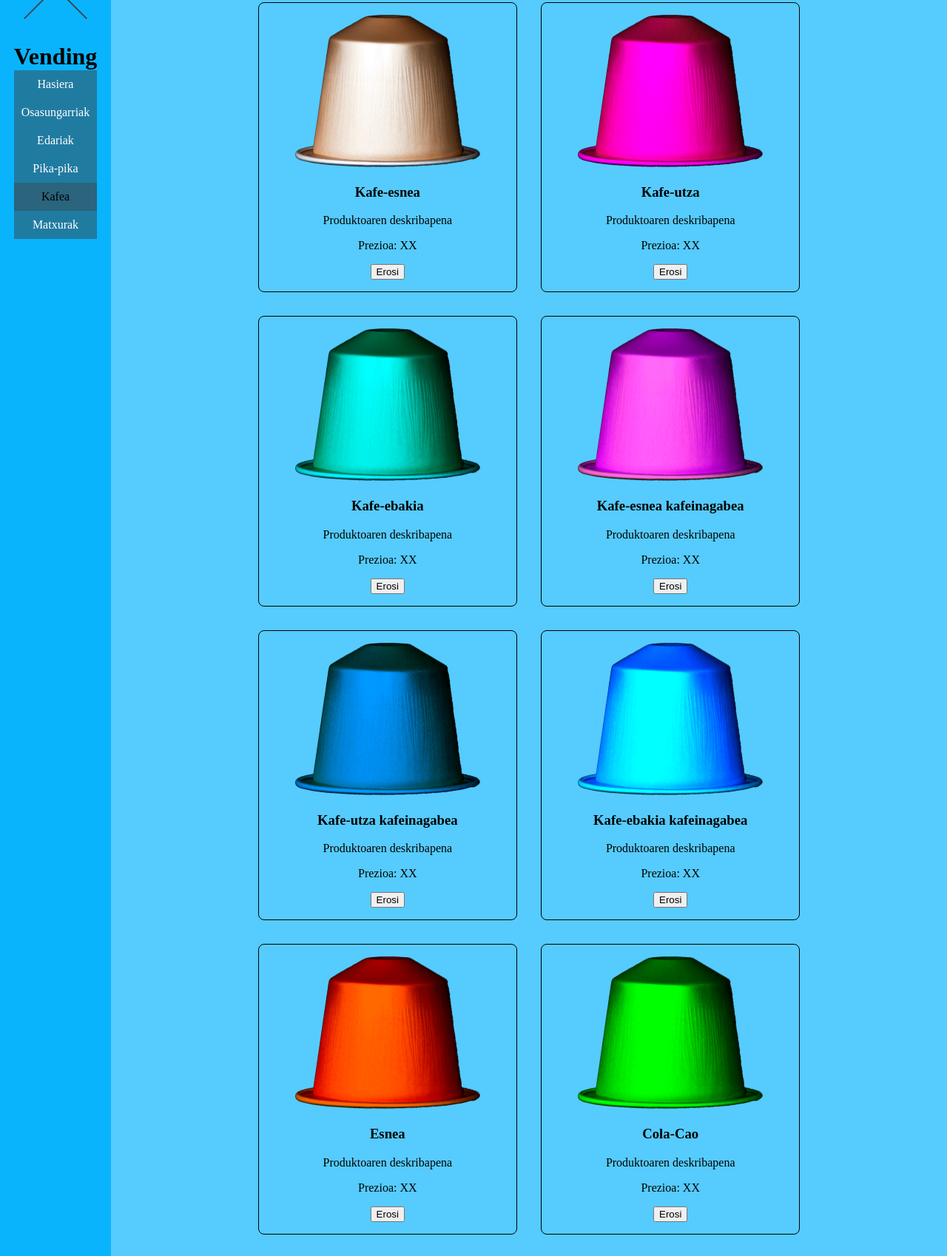
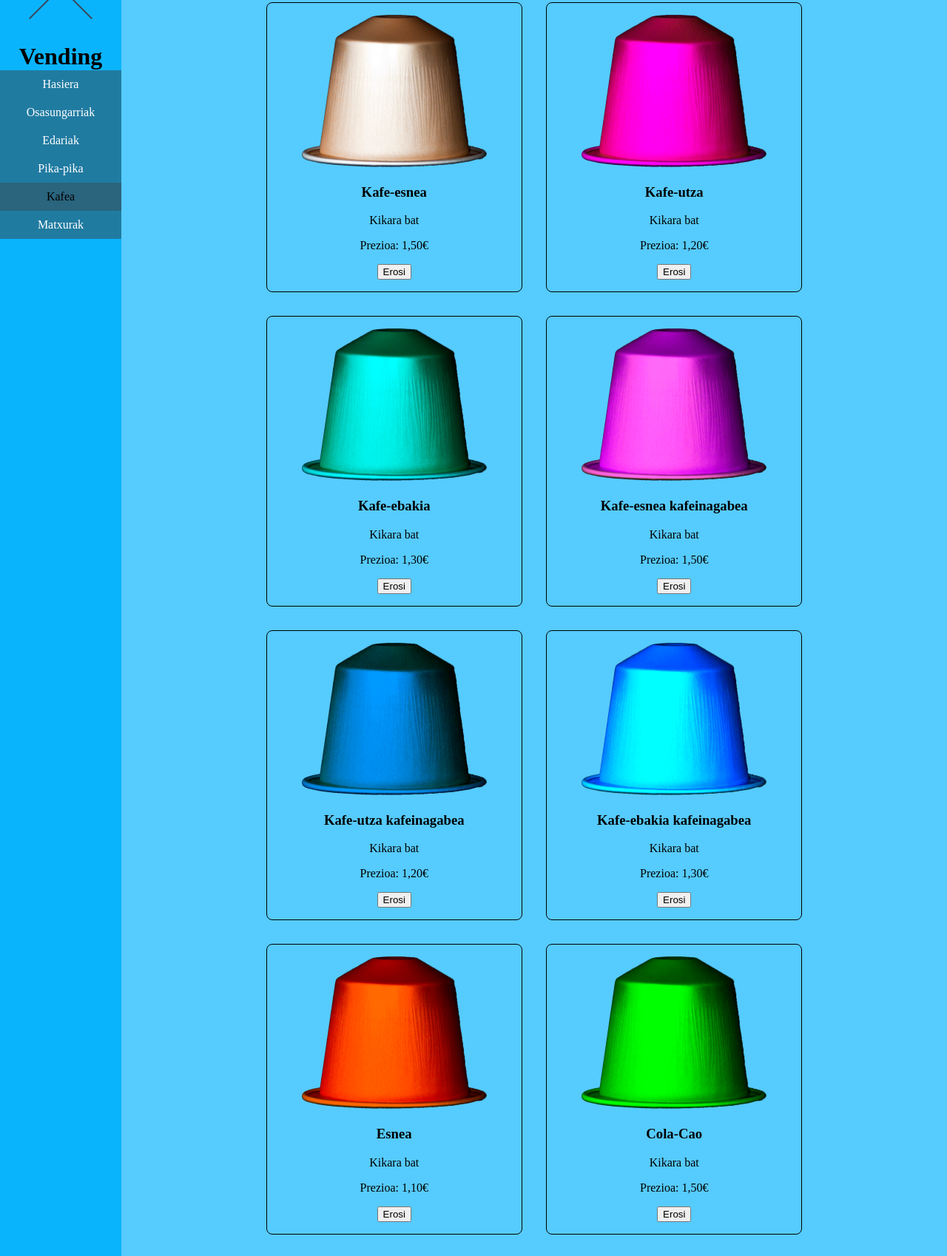
Before and after one commit to boguminillo/SaltzekoMakinaHtml, a plain HTML site: page kafea.html in a window 1280 px wide. Shown: the part 92-1790 px from the top of the page at 74% size. Drawn offline with Linux system fonts and the light colour scheme.

Commit message:
descripciones de producto y ancho del menu

```diff
--- a/css/style.css
+++ b/css/style.css
@@ -42,6 +42,7 @@ header nav a {
   color: #ffffff;
   text-align: center;
   padding: 10px;
+  width: 9em;
 }
 
 header nav a:hover {
--- a/kafea.html
+++ b/kafea.html
@@ -42,64 +42,64 @@
         <div class="produkto">
           <img src="img/kafea/1.png" alt="Kafe-esnea">
           <h3>Kafe-esnea</h3>
-          <p>Produktoaren deskribapena</p>
-          <p>Prezioa: XX</p>
+          <p>Kikara bat</p>
+          <p>Prezioa: 1,50€</p>
           <button>Erosi</button>
         </div>
         <div class="produkto">
           <img src="img/kafea/2.png" alt="Kafe-utza">
           <h3>Kafe-utza</h3>
-          <p>Produktoaren deskribapena</p>
-          <p>Prezioa: XX</p>
+          <p>Kikara bat</p>
+          <p>Prezioa: 1,20€</p>
           <button>Erosi</button>
         </div>
         <div class="produkto">
           <img src="img/kafea/3.png" alt="Kafe-ebakia">
           <h3>Kafe-ebakia</h3>
-          <p>Produktoaren deskribapena</p>
-          <p>Prezioa: XX</p>
+          <p>Kikara bat</p>
+          <p>Prezioa: 1,30€</p>
           <button>Erosi</button>
         </div>
         <div class="produkto">
           <img src="img/kafea/4.png" alt="Kafe-esnea kafeinagabea">
           <h3>Kafe-esnea kafeinagabea</h3>
-          <p>Produktoaren deskribapena</p>
-          <p>Prezioa: XX</p>
+          <p>Kikara bat</p>
+          <p>Prezioa: 1,50€</p>
           <button>Erosi</button>
         </div>
         <div class="produkto">
           <img src="img/kafea/5.png" alt="Kafe-utza kafeinagabea">
           <h3>Kafe-utza kafeinagabea</h3>
-          <p>Produktoaren deskribapena</p>
-          <p>Prezioa: XX</p>
+          <p>Kikara bat</p>
+          <p>Prezioa: 1,20€</p>
           <button>Erosi</button>
         </div>
         <div class="produkto">
           <img src="img/kafea/6.png" alt="Kafe-ebakia kafeinagabea">
           <h3>Kafe-ebakia kafeinagabea</h3>
-          <p>Produktoaren deskribapena</p>
-          <p>Prezioa: XX</p>
+          <p>Kikara bat</p>
+          <p>Prezioa: 1,30€</p>
           <button>Erosi</button>
         </div>
         <div class="produkto">
           <img src="img/kafea/7.png" alt="Esnea">
           <h3>Esnea</h3>
-          <p>Produktoaren deskribapena</p>
-          <p>Prezioa: XX</p>
+          <p>Kikara bat</p>
+          <p>Prezioa: 1,10€</p>
           <button>Erosi</button>
         </div>
         <div class="produkto">
           <img src="img/kafea/8.png" alt="Cola-Cao">
           <h3>Cola-Cao</h3>
-          <p>Produktoaren deskribapena</p>
-          <p>Prezioa: XX</p>
+          <p>Kikara bat</p>
+          <p>Prezioa: 1,50€</p>
           <button>Erosi</button>
         </div>
         <div class="produkto">
           <img src="img/kafea/9.png" alt="Chocolatea">
           <h3>Chocolatea</h3>
-          <p>Produktoaren deskribapena</p>
-          <p>Prezioa: XX</p>
+          <p>Kikara bat</p>
+          <p>Prezioa: 1,50€</p>
           <button>Erosi</button>
         </div>
       </div>
```
Also changed, not shown: edariak.html (+7 -7 lines), osasungarriak.html (+9 -9 lines), pikapika.html (+7 -7 lines).
